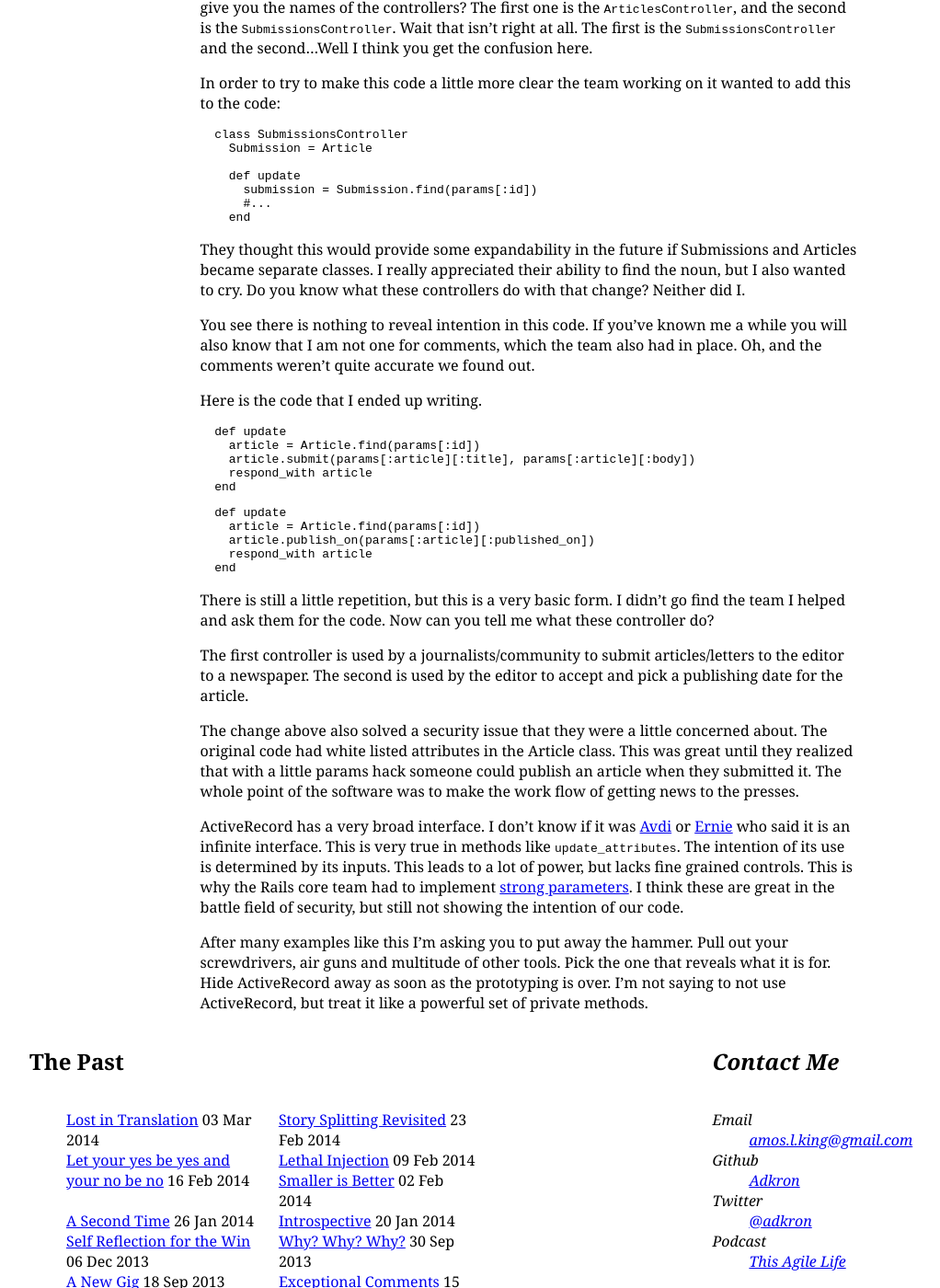
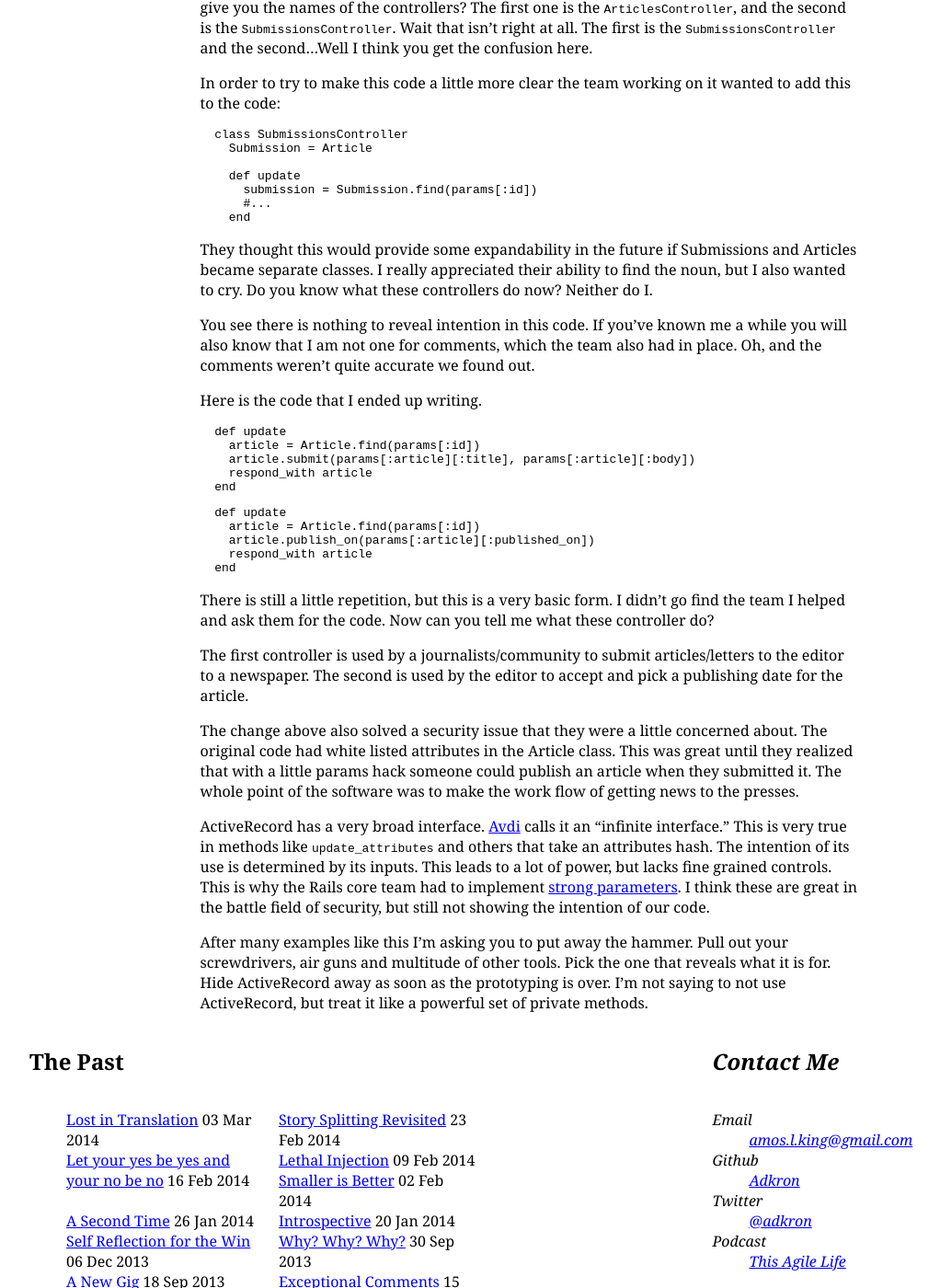
Before and after one commit to adkron/dirtyinformation.com, a Jekyll site: the page built from _posts/2014-3-3-lost-in-translation.markdown, in a window 1280 px wide and 1400 px high, scrolled down 806 px. Shown: the whole window at 92% size, without its empty margins (64-1086 px from the left). Built offline with Jekyll 4.4.1, drawn with Linux system fonts in a browser that asks for light colours; Markdown is read by kramdown in place of the engine named in the settings.

Commit message:
Fixes confusion between Ernie Miller and Avdi Grimm
Amos King @adkron <amos.l.king@gmail.com>

```diff
--- a/_posts/2014-3-3-lost-in-translation.markdown
+++ b/_posts/2014-3-3-lost-in-translation.markdown
@@ -65,7 +65,7 @@ on it wanted to add this to the code:
 They thought this would provide some expandability in the future if
 Submissions and Articles became separate classes. I really appreciated
 their ability to find the noun, but I also wanted to cry. Do you know what
-these controllers do with that change? Neither did I.
+these controllers do now? Neither do I.
 
 You see there is nothing to reveal intention in this code. If you've
 known me a while you will also know that I am not one for comments,
@@ -105,14 +105,16 @@ params hack someone could publish an article when they submitted it. The
 whole point of the software was to make the work flow of getting news to
 the presses.
 
-ActiveRecord has a very broad interface. I don't know if it was [Avdi](http://devblog.avdi.org/) or
-[Ernie](http://erniemiller.org/) who said it is an infinite interface. This is very true in methods
-like `update_attributes`. The intention of its use is determined by its
-inputs. This leads to a lot of power, but lacks fine grained controls.
-This is why the Rails core team had to implement [strong parameters](http://weblog.rubyonrails.org/2012/3/21/strong-parameters/). I
-think these are great in the battle field of security, but still not
+ActiveRecord has a very broad interface.
+[Avdi](http://devblog.avdi.org/) calls it
+an "infinite interface." This is very true in methods like
+`update_attributes` and others that take an attributes hash. The
+intention of its use is determined by its inputs. This leads to a lot of
+power, but lacks fine grained controls.  This is why the Rails core team
+had to implement
+[strong parameters](http://weblog.rubyonrails.org/2012/3/21/strong-parameters/).
+I think these are great in the battle field of security, but still not
 showing the intention of our code.
-
 
 After many examples like this I'm asking you to put away the hammer.
 Pull out your screwdrivers, air guns and multitude of other tools. Pick
```
